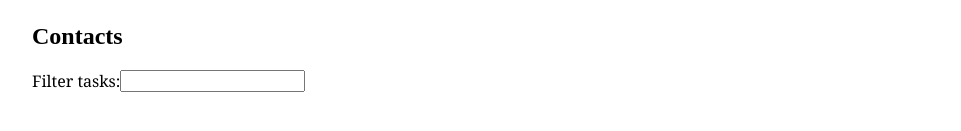
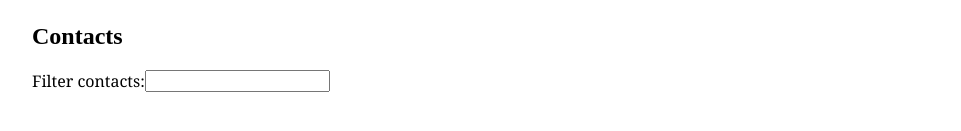
Before and after one commit to vict0rkovalchuk/react-hw-02-phonebook, a React (Create React App) app: page / in a window 1280 px wide. Shown: the part 231-362 px from the top of the page, without its empty margins (158-1119 px from the left). Built offline with nearby package versions, Linux system fonts and the light colour scheme.

Commit message:
change Filter component

```diff
--- a/src/components/Filter/Filter.js
+++ b/src/components/Filter/Filter.js
@@ -6,7 +6,7 @@ function Filter({ value, onChangeFilter }) {
   return (
     <form>
       <label className={styles.label}>
-        Filter tasks:{' '}
+        Filter contacts:{' '}
         <input
           className={styles.input}
           type="text"
```
